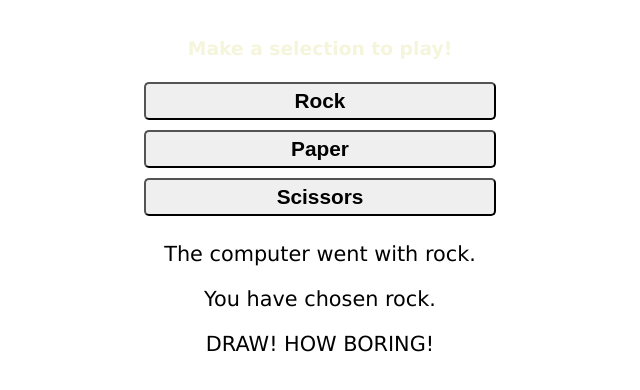
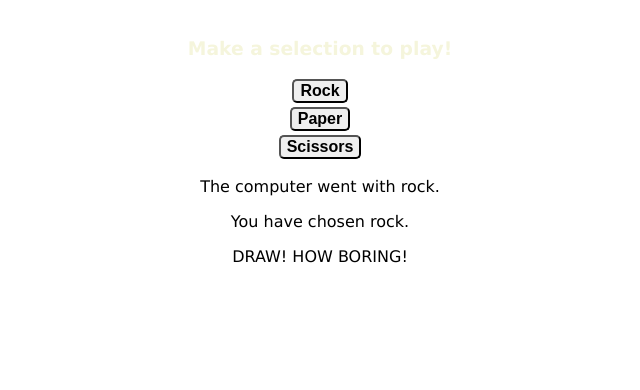
Before and after one commit to bsharp807/hw_wk3_d2, a plain HTML site: page index.html in a window 1280 px wide. Both pictures are taken after a click on the button "Rock". Shown: the part 70-460 px from the top of the page, without its empty margins (320-960 px from the left). Drawn offline with Linux system fonts and the light colour scheme.

Commit message:
final upload

```diff
--- a/css/styles.css
+++ b/css/styles.css
@@ -1,7 +1,7 @@
 p {
   text-align: center;
   font-family: Verdana, Arial, Helvetica, sans-serif;
-  font-size: 130%;
+  font-size: 100%;
 }
 
 h1 {
@@ -28,8 +28,12 @@ background-blend-mode: color-dodge;
 
 button {
   border-radius: 5px;
-  padding: 5px;
-  margin: 5px;
+  width: auto;
+  padding: auto;
+  margin-top: 2px;
+  margin-right: auto;
+  margin-left: auto;
+  margin-bottom: 2px;
   font-weight: bold;
-  font-size: 130%;
+  font-size: 100%;
 }
--- a/index.html
+++ b/index.html
@@ -17,5 +17,6 @@
       <p id="computers-choice"></p>
       <p id="players-choice"></p>
       <p id="result"></p>
+      <p id="total"></p>
   </body>
 </html>
--- a/js/app.js
+++ b/js/app.js
@@ -7,6 +7,14 @@ document.addEventListener('DOMContentLoaded', () => {
   const outcome = document.querySelector('#result')
   const computerText = document.querySelector('#computers-choice');
   const playerText = document.querySelector('#players-choice');
+  const totalWins = document.querySelector('#total');
+
+  let total = 0;
+
+  const addWinsTotal = () => {
+    total += 1;
+    totalWins.textContent = `Wins So Far: ${total}`;
+  }
 
   const rockThrow = (array) => {
     const computerChoice = rand(array);
@@ -16,6 +24,7 @@ document.addEventListener('DOMContentLoaded', () => {
     if(computerChoice != 'rock'){
       if(computerChoice === 'scissors'){
         outcome.textContent = `YOUR WINNER!`
+        addWinsTotal();
       } else {outcome.textContent = `YOUR LOSER! BOOO!`};
     } else {outcome.textContent = `DRAW! HOW BORING!`};
   };
@@ -28,6 +37,7 @@ document.addEventListener('DOMContentLoaded', () => {
     if(computerChoice != 'scissors'){
       if(computerChoice === 'paper'){
         outcome.textContent = `YOUR WINNER!`
+        addWinsTotal();
       } else {outcome.textContent = `YOUR LOSER! BOOO!`};
     } else {outcome.textContent = `DRAW! HOW BORING!`};
   };
@@ -40,6 +50,7 @@ document.addEventListener('DOMContentLoaded', () => {
     if(computerChoice != 'paper'){
       if(computerChoice === 'rock'){
         outcome.textContent = `YOUR WINNER!`
+        addWinsTotal();
       } else {outcome.textContent = `YOUR LOSER! BOOO!`};
     } else {outcome.textContent = `DRAW! HOW BORING!`};
   };
```
